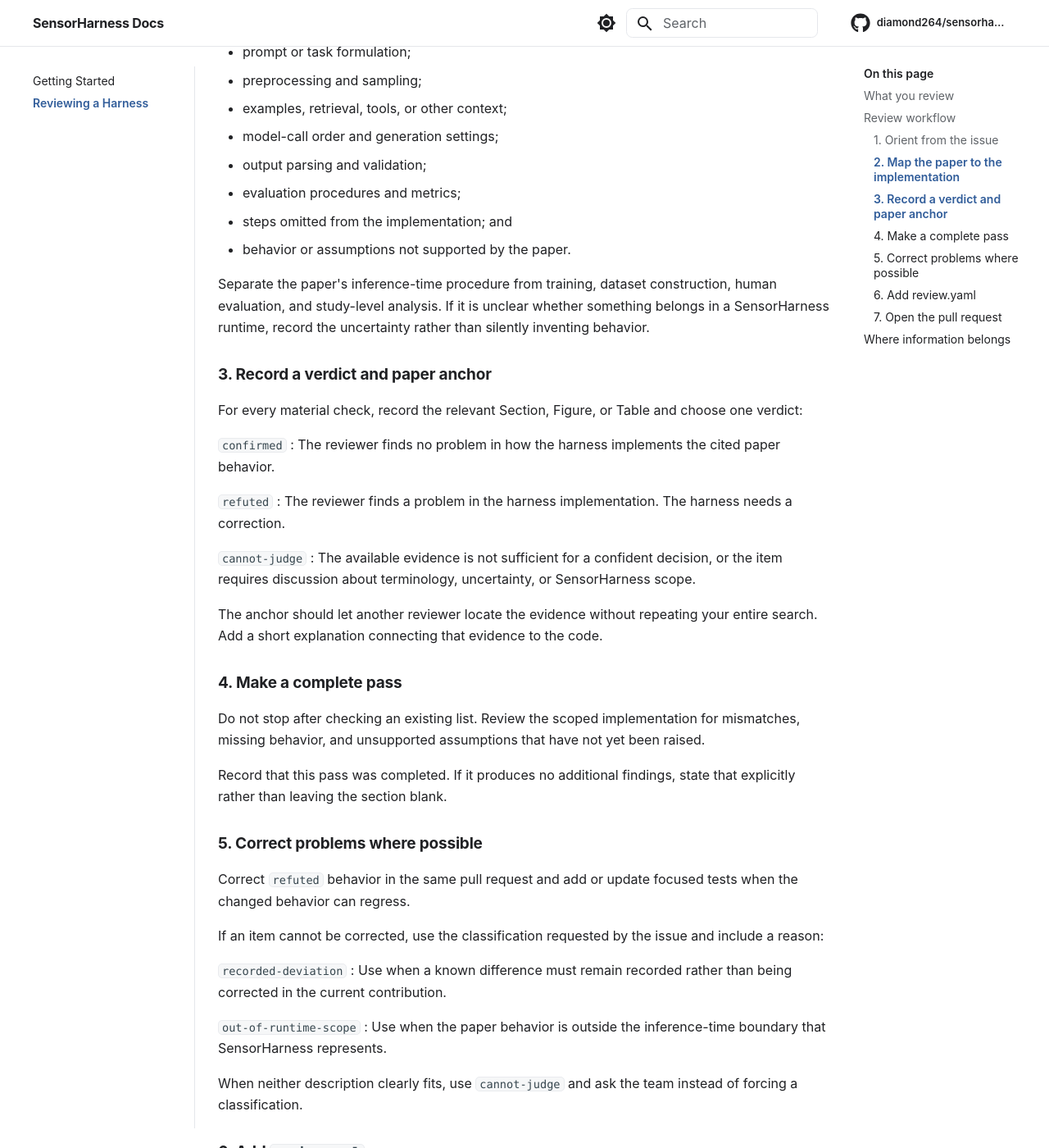
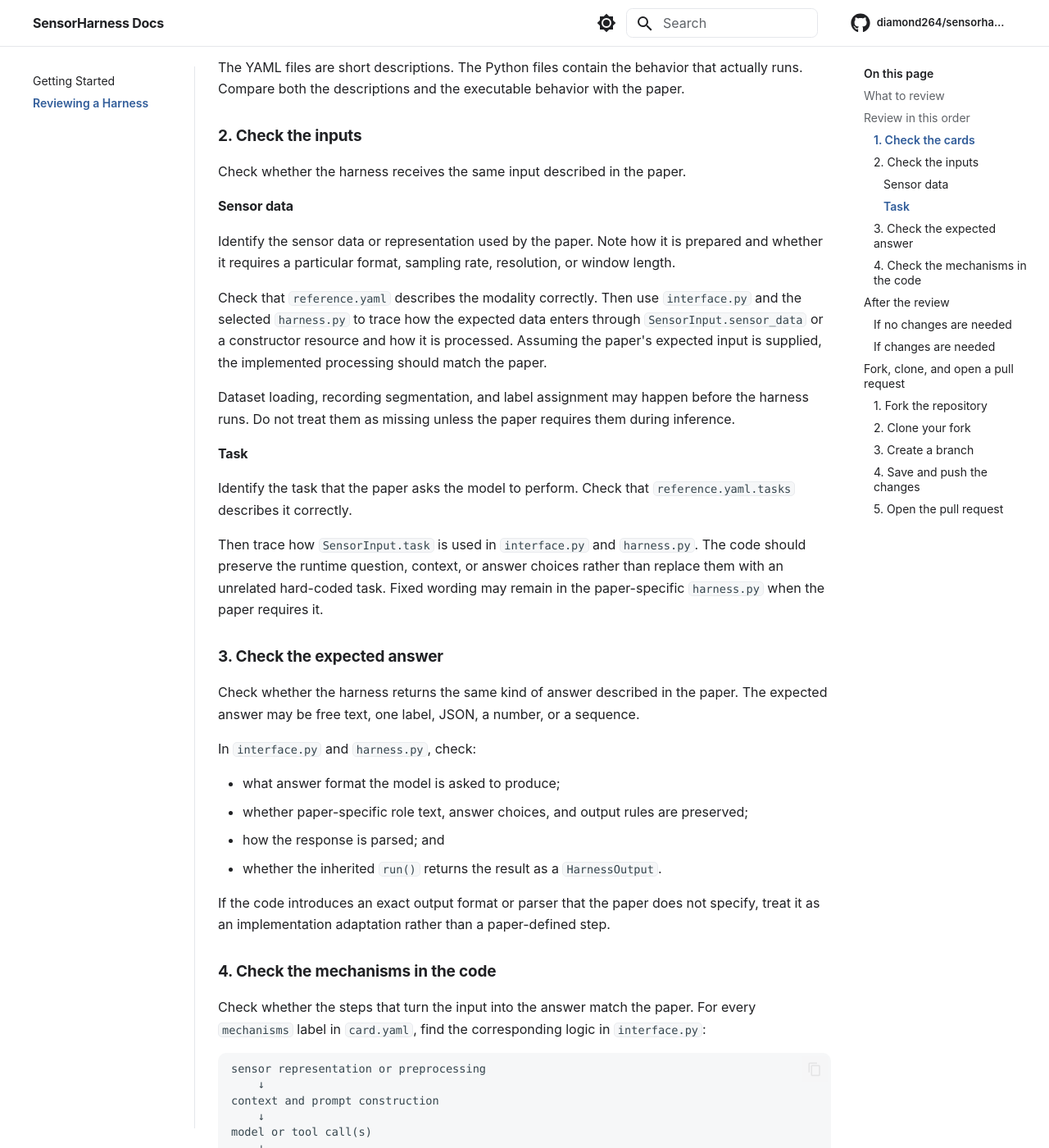
Before and after one commit to grden/sensorharness-docs, an MkDocs documentation site: the page built from docs/reviewing/index.md, in a window 1280 px wide and 1400 px high, scrolled down 1349 px. Shown: the whole window at 82% size. Built offline with MkDocs 1.6.1 and Material for MkDocs 9.7.7, drawn with Linux system fonts in a browser that asks for light colours; comment, search, counter and statistics services are not loaded; some of the changed text lies outside the part shown.

Commit message:
docs: update project and harness review guides

````diff
--- a/docs/reviewing/index.md
+++ b/docs/reviewing/index.md
@@ -1,162 +1,245 @@
 # Reviewing a Harness
 
-A harness review checks whether an implementation faithfully reproduces the
-procedure described in its source paper. It is primarily a **paper-to-code
-fidelity review**, not a code-style review.
+The purpose of a harness review is to answer one question:
 
-The implementation is an AI-generated draft. The paper is the authority. Your
-review determines which parts of the implementation agree with the paper,
-which parts need correction, and which parts require discussion.
+> Does this code perform the inference procedure described in the source paper?
 
-## What you review
+This is a paper-to-code accuracy review. The paper and its official code or
+supplementary material describe the intended behavior. The SensorHarness files
+show what was implemented.
 
-Use the scope in your assigned GitHub Issue. A typical assignment names both:
+## What to review
 
-- an **interface**, which owns the reusable information and control flow; and
-- a **reference harness**, which supplies paper-specific hooks and constants.
-
-For example, the current ECG diagnosis assignment covers:
+Start from your assigned GitHub Issue. It names the paper and the files in
+scope. A typical assignment covers these four files:
 
 ```text
-harnesses/clinical_context_sensor_image_qa/interface.py
-harnesses/clinical_context_sensor_image_qa/references/
-  gunay_2025__ecg_diagnosis/harness.py
+harnesses/<interface_id>/
+├── card.yaml
+├── interface.py
+└── references/<reference_id>/
+    ├── reference.yaml
+    └── harness.py
 ```
 
-The corresponding paper of record is *Comparing DeepSeek and GPT-4o in ECG
-interpretation: Is AI improving over time?* Review the exact paper linked in the
-issue, including relevant supplementary material when the issue provides it.
+`interface.py` often contains most of the implementation. It is used by all
+references inside that interface folder. The selected reference's `harness.py`
+adds only the details specific to the paper or task. Review both Python files,
+even when `harness.py` is short.
 
-Do not assume that the shorter reference file is the only code under review.
-The reference inherits behavior from the interface, so inputs, preprocessing,
-prompt construction, model calls, and output handling may be implemented in
-the interface.
+You do not need to create a branch or fork before reading the paper and checking
+the files. What you do afterward depends on whether you find anything to change.
 
-## Review workflow
+## Review in this order
 
-### 1. Orient from the issue
+### 1. Check the cards
 
-Before reviewing, identify:
-
-- the paper and any supplementary sources;
-- every implementation file in scope;
-- the expected `review.yaml` path; and
-- the GitHub Issue number.
-
-Ask for clarification when these do not agree. For this prototype, references
-to a “machine report” are treated as references to the paper of record; the
-team will confirm that terminology separately.
-
-### 2. Map the paper to the implementation
-
-Read the paper sections that describe the implemented procedure. Depending on
-the paper, relevant checks may include:
-
-- model inputs and sensor representation;
-- prompt or task formulation;
-- preprocessing and sampling;
-- examples, retrieval, tools, or other context;
-- model-call order and generation settings;
-- output parsing and validation;
-- evaluation procedures and metrics;
-- steps omitted from the implementation; and
-- behavior or assumptions not supported by the paper.
-
-Separate the paper's inference-time procedure from training, dataset
-construction, human evaluation, and study-level analysis. If it is unclear
-whether something belongs in a SensorHarness runtime, record the uncertainty
-rather than silently inventing behavior.
-
-### 3. Record a verdict and paper anchor
-
-For every material check, record the relevant Section, Figure, or Table and
-choose one verdict:
-
-`confirmed`
-: The reviewer finds no problem in how the harness implements the cited paper
-  behavior.
-
-`refuted`
-: The reviewer finds a problem in the harness implementation. The harness needs
-  a correction.
-
-`cannot-judge`
-: The available evidence is not sufficient for a confident decision, or the
-  item requires discussion about terminology, uncertainty, or SensorHarness
-  scope.
-
-The anchor should let another reviewer locate the evidence without repeating
-your entire search. Add a short explanation connecting that evidence to the
-code.
-
-### 4. Make a complete pass
-
-Do not stop after checking an existing list. Review the scoped implementation
-for mismatches, missing behavior, and unsupported assumptions that have not yet
-been raised.
-
-Record that this pass was completed. If it produces no additional findings,
-state that explicitly rather than leaving the section blank.
-
-### 5. Correct problems where possible
-
-Correct `refuted` behavior in the same pull request and add or update focused
-tests when the changed behavior can regress.
-
-If an item cannot be corrected, use the classification requested by the issue
-and include a reason:
-
-`recorded-deviation`
-: Use when a known difference must remain recorded rather than being corrected
-  in the current contribution.
-
-`out-of-runtime-scope`
-: Use when the paper behavior is outside the inference-time boundary that
-  SensorHarness represents.
-
-When neither description clearly fits, use `cannot-judge` and ask the team
-instead of forcing a classification.
-
-### 6. Add `review.yaml`
-
-Place `review.yaml` beside the reviewed reference harness, as specified by the
-assignment:
+Open the following files for the assigned interface and reference:
 
 ```text
-harnesses/<interface_id>/references/<reference_id>/review.yaml
+harnesses/<interface_id>/card.yaml
+harnesses/<interface_id>/references/<reference_id>/reference.yaml
 ```
 
-This file records who performed the review and how the implementation was
-checked. The eventual format needs to capture the reviewed scope, verdicts,
-paper anchors, code corrections, and reasons for unresolved items.
+Then read the paper's abstract and method overview.
 
-The schema has not yet been finalized. Do not invent fields or copy an
-unapproved example; obtain the current format from the project coordinator.
+The two files describe different things:
 
-### 7. Open the pull request
+- `card.yaml` describes the general algorithm implemented by `interface.py`.
+- `reference.yaml` identifies the selected paper and describes what that paper
+  demonstrated.
 
-Include the completed review record, code corrections, and relevant tests in
-one pull request. Add the issue-closing line to the pull request description:
+For `card.yaml`, check that the paper uses the stated general algorithm. Every
+`mechanisms` label should be supported by the paper, and the card should not
+omit a major inference step.
+
+For `reference.yaml`, check that:
+
+- the paper title and link are correct;
+- the description accurately summarizes this implementation;
+- the modalities match the paper's sensor inputs; and
+- the tasks match what the paper asks the model to do.
+
+The YAML files are short descriptions. The Python files contain the behavior
+that actually runs. Compare both the descriptions and the executable behavior
+with the paper.
+
+### 2. Check the inputs
+
+Check whether the harness receives the same input described in the paper.
+
+#### Sensor data
+
+Identify the sensor data or representation used by the paper. Note how it is
+prepared and whether it requires a particular format, sampling rate,
+resolution, or window length.
+
+Check that `reference.yaml` describes the modality correctly. Then use
+`interface.py` and the selected `harness.py` to trace how the expected data
+enters through `SensorInput.sensor_data` or a constructor resource and how it is
+processed. Assuming the paper's expected input is supplied, the implemented
+processing should match the paper.
+
+Dataset loading, recording segmentation, and label assignment may happen
+before the harness runs. Do not treat them as missing unless the paper requires
+them during inference.
+
+#### Task
+
+Identify the task that the paper asks the model to perform. Check that
+`reference.yaml.tasks` describes it correctly.
+
+Then trace how `SensorInput.task` is used in `interface.py` and `harness.py`.
+The code should preserve the runtime question, context, or answer choices rather
+than replace them with an unrelated hard-coded task. Fixed wording may remain in
+the paper-specific `harness.py` when the paper requires it.
+
+### 3. Check the expected answer
+
+Check whether the harness returns the same kind of answer described in the
+paper. The expected answer may be free text, one label, JSON, a number, or a
+sequence.
+
+In `interface.py` and `harness.py`, check:
+
+- what answer format the model is asked to produce;
+- whether paper-specific role text, answer choices, and output rules are
+  preserved;
+- how the response is parsed; and
+- whether the inherited `run()` returns the result as a `HarnessOutput`.
+
+If the code introduces an exact output format or parser that the paper does not
+specify, treat it as an implementation adaptation rather than a paper-defined
+step.
+
+### 4. Check the mechanisms in the code
+
+Check whether the steps that turn the input into the answer match the paper.
+For every `mechanisms` label in `card.yaml`, find the corresponding logic in
+`interface.py`:
+
+```text
+sensor representation or preprocessing
+    ↓
+context and prompt construction
+    ↓
+model or tool call(s)
+    ↓
+output parsing and handling
+```
+
+Compare the major steps, their order, the number of calls, and important fixed
+values with the paper. Use the selected `harness.py` to check paper-specific
+hooks and constants.
+
+Models, example pools, retrievers, knowledge bases, checkpoints, and tools are
+external resources. If the procedure needs one, the harness should receive it
+through its constructor rather than secretly downloading it or replacing it
+with an unrelated hard-coded value.
+
+If the inference flow differs substantially from the paper, record the
+difference. The reference may need code corrections or may belong to a different
+interface.
+
+## After the review
+
+### If no changes are needed
+
+Add a comment to the assigned Issue stating that the review is complete and no changes are
+needed.
+
+For example:
+
+```text
+Review complete. The implementation matches the paper, looks good to me!
+```
+
+### If changes are needed
+
+Fix clear mismatches. If a difference is intentional, leave it unchanged and
+briefly explain why by creating a short Markdown review at the path given in the Issue, normally:
+
+```text
+reviews/<interface_id>/<reference_id>.md
+```
+
+Briefly state:
+
+- the overall conclusion;
+- what you changed and why; and
+- what you intentionally did not change and why.
+
+Include the code correction and review file in a pull request. Write the PR description and add:
 
 ```text
 Closes #<issue-number>
 ```
 
-A code change is not merged automatically. Complete the assigned checklist and
-wait for a second reviewer to confirm the pull request before merge. The exact
-second-review checklist and how approval is recorded are still being defined.
+Replace `<issue-number>` with the assigned Issue number. For example,
+`Closes #42` links the PR to Issue 42 and closes it automatically after the PR
+is merged.
 
-## Where information belongs
+## Fork, clone, and open a pull request
 
-| Information | Home |
-| --- | --- |
-| Reviewer assignment and project-wide status | Project spreadsheet |
-| Reusable review instructions | This documentation |
-| Paper, files, and deliverable for one assignment | GitHub Issue |
-| Per-reference review record | `review.yaml` |
-| Corrections, discussion, and approval | Pull request |
-| Questions and quick coordination | Slack |
+Follow these steps when the review finds something to change.
 
-When a Slack discussion changes the interpretation of the paper or the code,
-record the conclusion in the issue, pull request, or `review.yaml` so future
-contributors can find it.
+### 1. Fork the repository
+
+Open the SensorHarness repository on GitHub and select **Fork**. GitHub creates a
+copy under your account.
+
+If the **Fork** button is unavailable, ask the project administrator. Private
+repository settings may prevent forking.
+
+### 2. Clone your fork
+
+On your fork's GitHub page, select **Code** and copy its HTTPS URL. In a terminal,
+run:
+
+```bash
+git clone https://github.com/<your-username>/sensorharness.git
+cd sensorharness
+```
+
+Replace `<your-username>` with your GitHub username.
+
+### 3. Create a branch
+
+Create a branch for the review changes:
+
+```bash
+git switch -c review/<reference-id>
+```
+
+Replace `<reference-id>` with the reference named in the Issue.
+
+### 4. Save and push the changes
+
+After editing the files, check what changed:
+
+```bash
+git status
+git diff
+```
+
+Stage and commit the intended files:
+
+```bash
+git add <changed-files>
+git commit -m "Review <reference-id> against paper"
+git push -u origin review/<reference-id>
+```
+
+Replace the placeholders with the actual file paths and reference ID.
+
+### 5. Open the pull request
+
+Return to your fork on GitHub. Select **Compare & pull request** for the branch
+you pushed. Confirm that the pull request targets the `main` branch of the
+original SensorHarness repository.
+
+Briefly describe the result and include `Closes #<issue-number>` in the PR
+description. Submit the pull request for review.
+
+If repository access, project policy, or the expected correction is unclear,
+ask in the project Slack channel before submitting the change.
````
Also changed, not shown: docs/index.md (+102 -59 lines).
